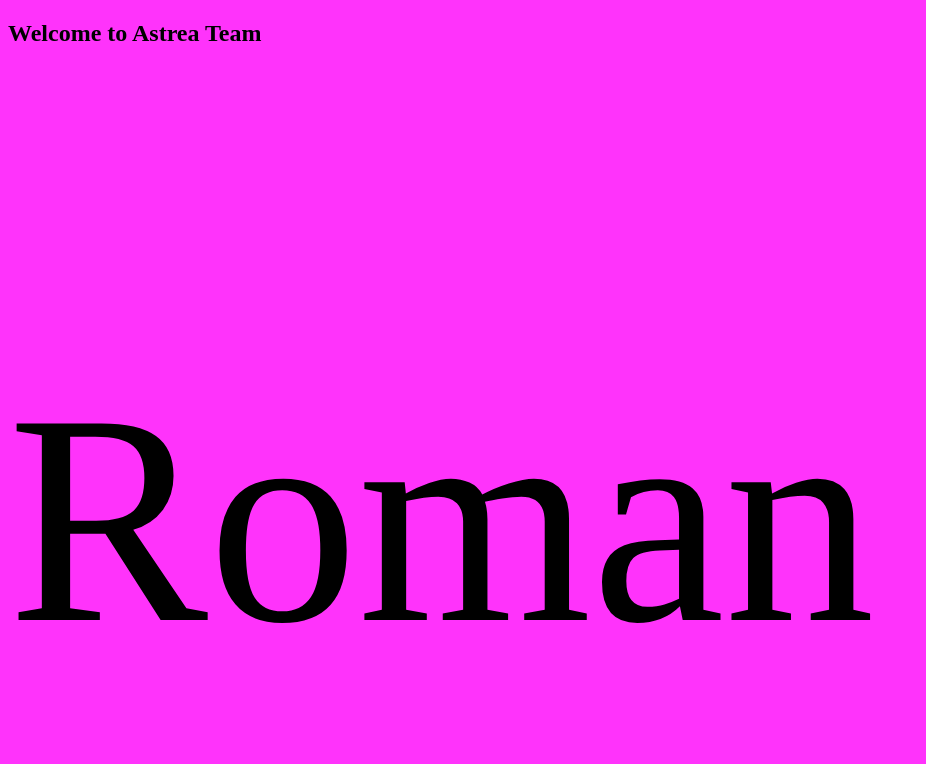
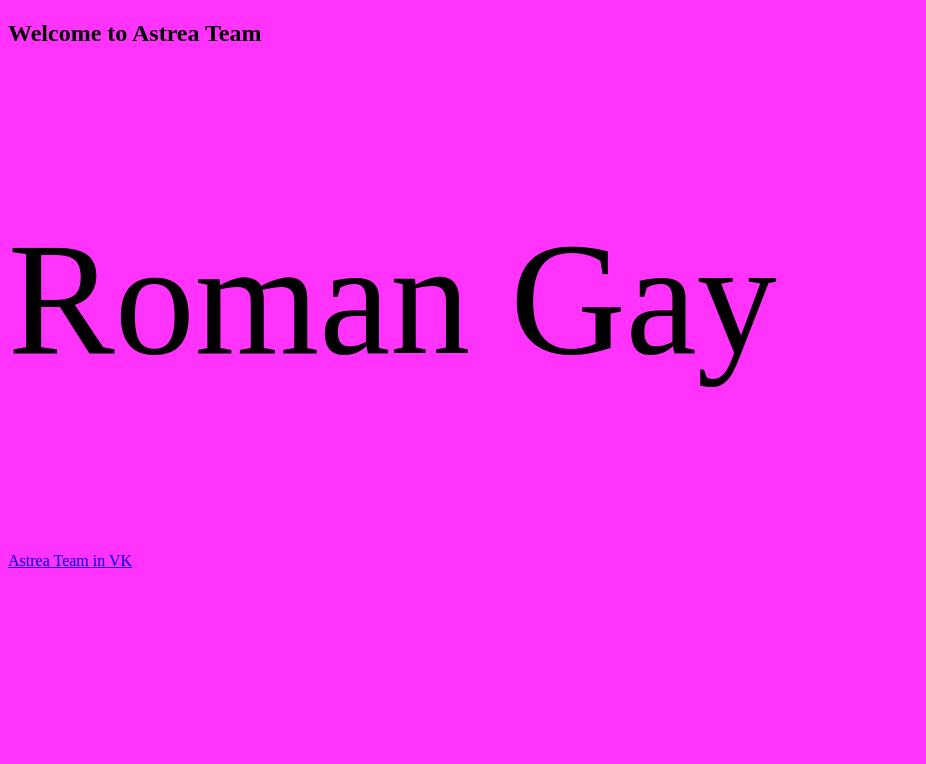
Before and after one commit to astreateam/astreateam.github.io, a plain HTML site: page index.html in a window 1280 px wide. Shown: the top 764 px of the page, without its empty margins (0-926 px from the left). Drawn offline with Linux system fonts and the light colour scheme.

Commit message:
Update style.css

```diff
--- a/style/style.css
+++ b/style/style.css
@@ -3,5 +3,5 @@ body {
 	color:black;
 }
 p {
-font-size:300px;
+font-size:1000%;
 }
```
